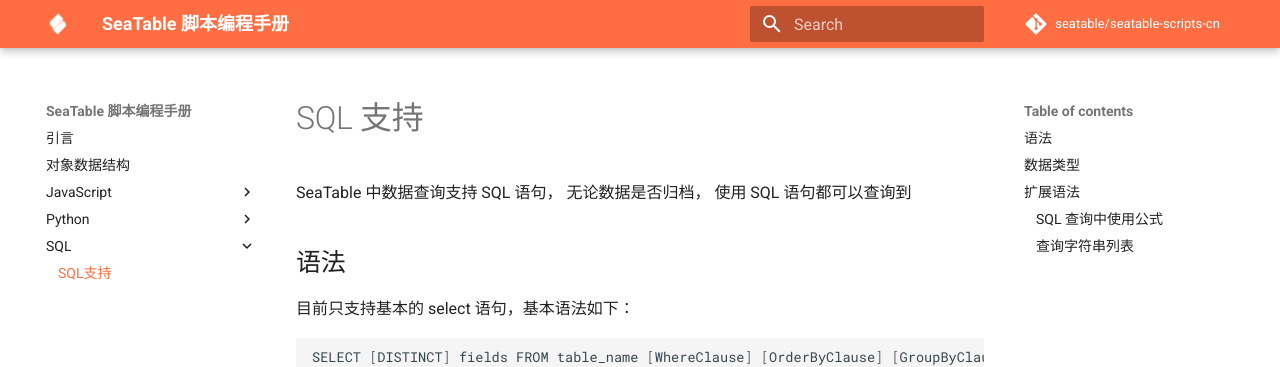
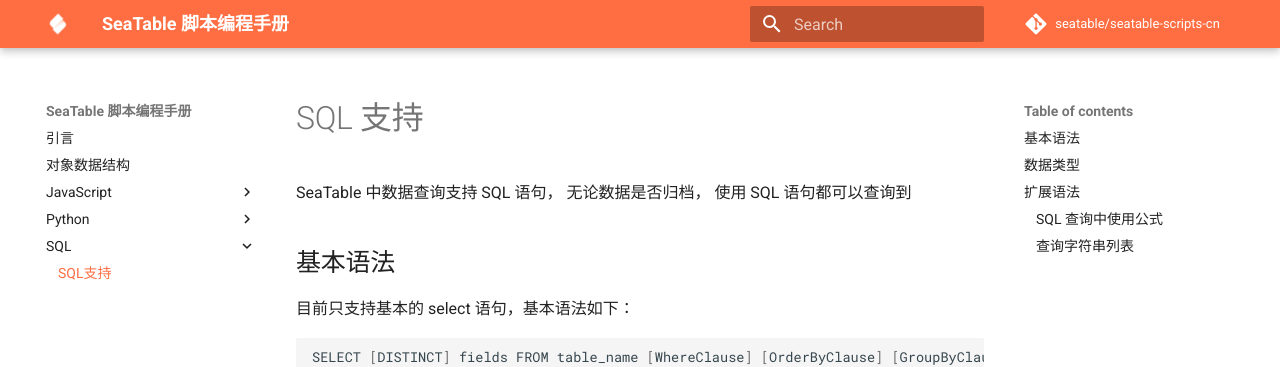
Before and after one commit to seatable/seatable-scripts-cn, an MkDocs documentation site: the page built from manual/python/sql.md, in a window 1280 px wide and 900 px high. Shown: the top 367 px of the window. Built offline with MkDocs 1.6.1 and Material for MkDocs 9.7.7, drawn with Linux system fonts in a browser that asks for light colours; comment, search, counter and statistics services are not loaded.

Commit message:
Update sql.md

```diff
--- a/manual/python/sql.md
+++ b/manual/python/sql.md
@@ -2,7 +2,7 @@
 
 SeaTable 中数据查询支持 SQL 语句， 无论数据是否归档， 使用 SQL 语句都可以查询到
 
-## 语法
+## 基本语法
 
 目前只支持基本的 select 语句，基本语法如下：
 
```
